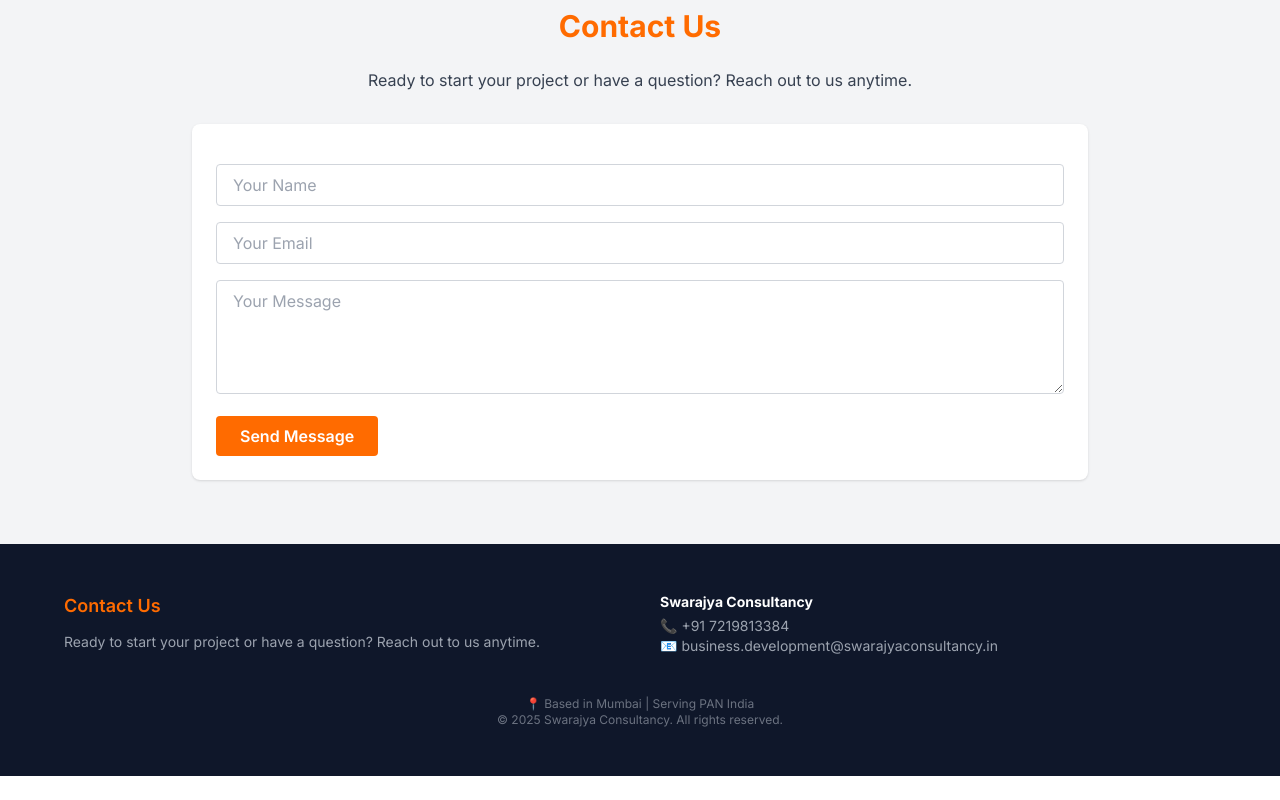
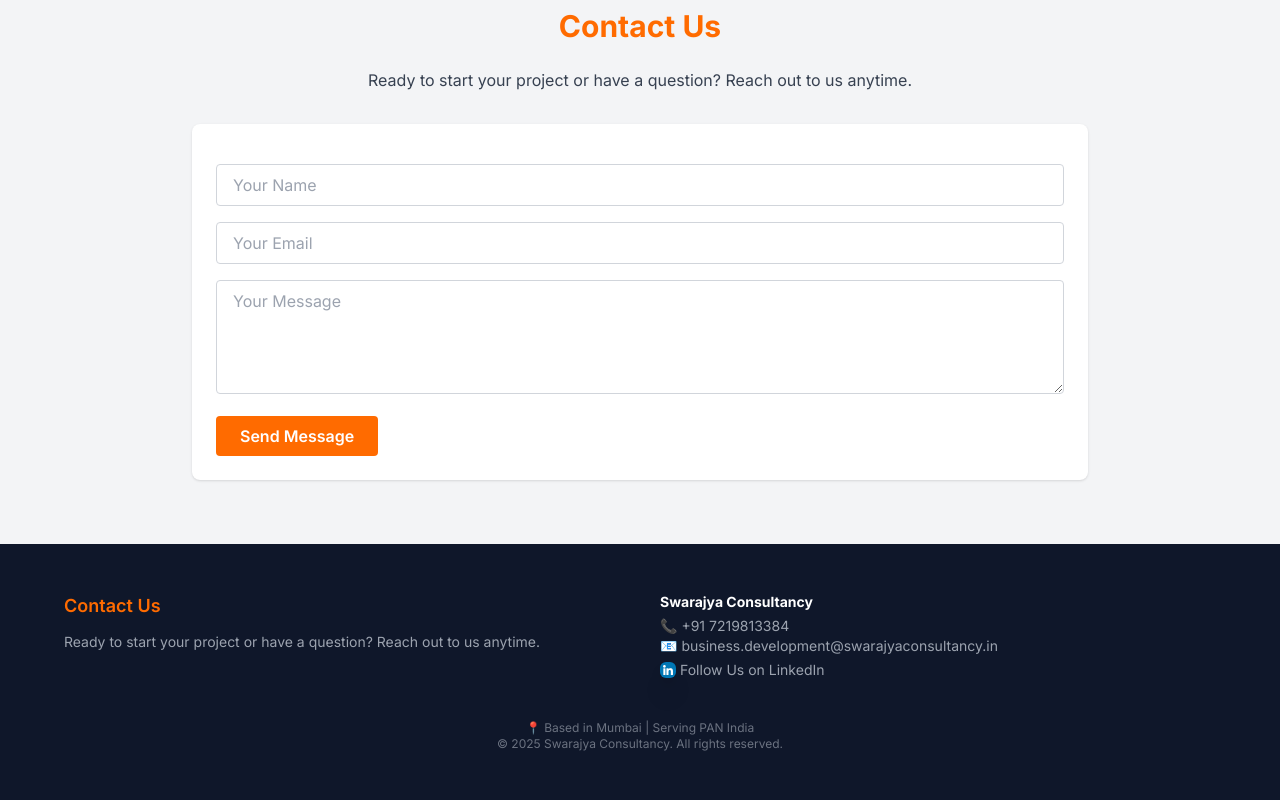
Before and after one commit to mayankrai001/swarajya-web-frontend, a Next.js app: page / in a window 1280 px wide. Shown: the part 1387-2187 px from the top of the page. Before the commit the page ends 2163 px from the top, so only its background shows below. Built offline with nearby package versions, Linux system fonts and the light colour scheme.

Commit message:
add linkedin

```diff
--- a/src/components/Footer.tsx
+++ b/src/components/Footer.tsx
@@ -29,6 +29,22 @@
             >
               business.development@swarajyaconsultancy.in
             </a>
+            <br />
+            <span className="flex items-center mt-1">
+              <img
+                src="/linkedin.png"
+                alt="LinkedIn logo"
+                className="w-4 h-4 drop-shadow-xl rounded-md"
+              />
+              <a
+                href="https://www.linkedin.com/company/swarajya-consultancy"
+                target="_blank"
+                rel="noopener noreferrer"
+                className="ml-1 hover:underline"
+              >
+                Follow Us on LinkedIn
+              </a>
+            </span>
           </p>
         </div>
 
```
Also changed, not shown: public/linkedin.png (added).
